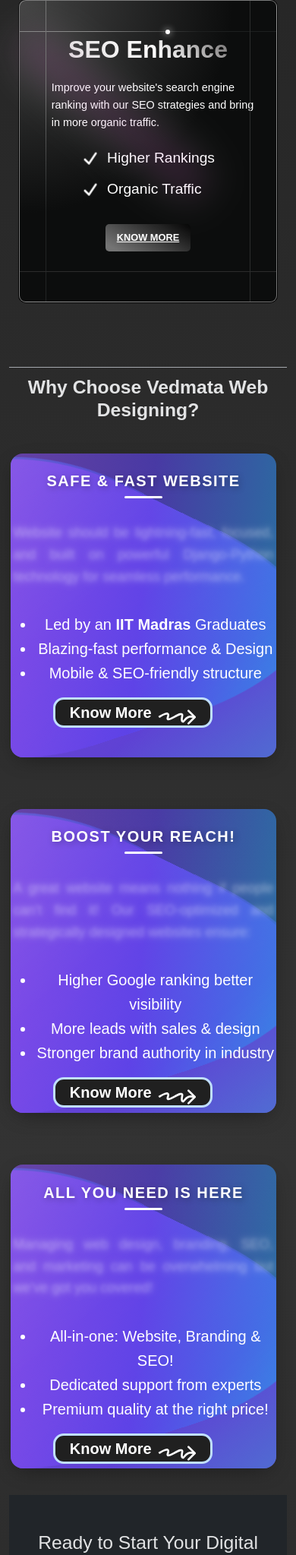
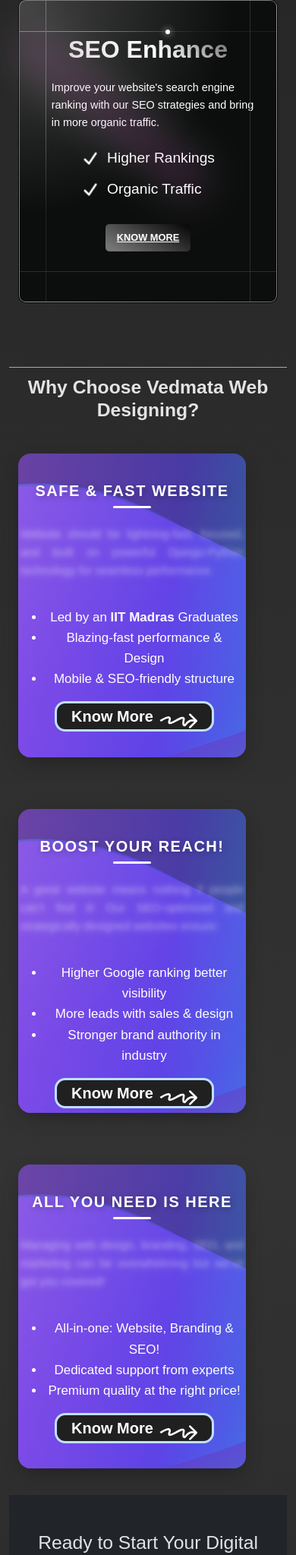
Before and after one commit to divy-mohan/vedmata_web_designing, a Django app: page / in a window 390 px wide. Shown: the part 1658-3705 px from the top of the page at 76% size. Run offline with Django 5.2, Linux system fonts and the light colour scheme.

Commit message:
Update home.css

```diff
--- a/static/css/home.css
+++ b/static/css/home.css
@@ -1017,15 +1017,15 @@ body {
 
 @media (max-width: 576px) {
   .e-card {
-    width: 350px;
+    width: 300px;
     height: 400px;
-    margin-left: -3%;
+    margin-left: 0%;
     margin-top: 10%;
     margin-bottom: 10%;
     }
 
   .infotop p {
-    font-size: 18px;
+    font-size: 15px;
     margin-top: -1%;
   }
 
@@ -1037,6 +1037,12 @@ body {
     width: 210px;
     height: 40px;
     margin-left: 16%;
+  }
+
+  .infotop li {
+    font-size: 17px;
+    margin-right: 1%;
+    margin-left: 1%;
   }
 
   .texts {
```
